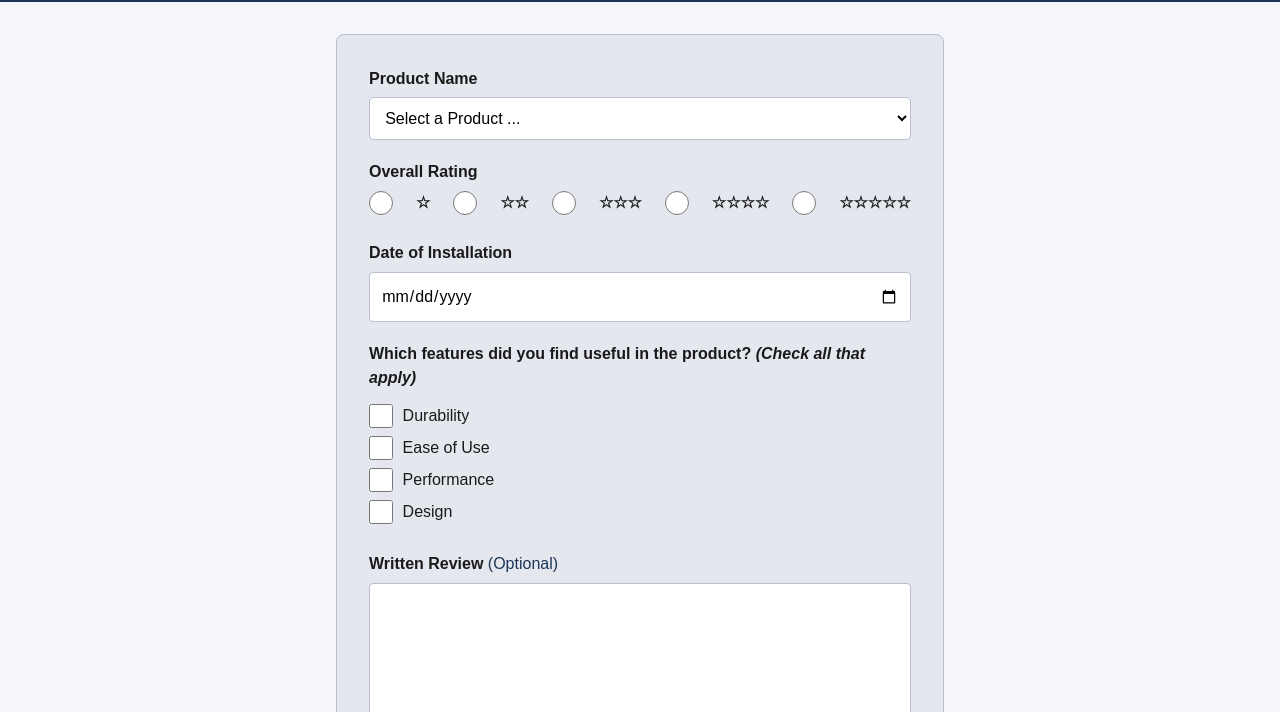
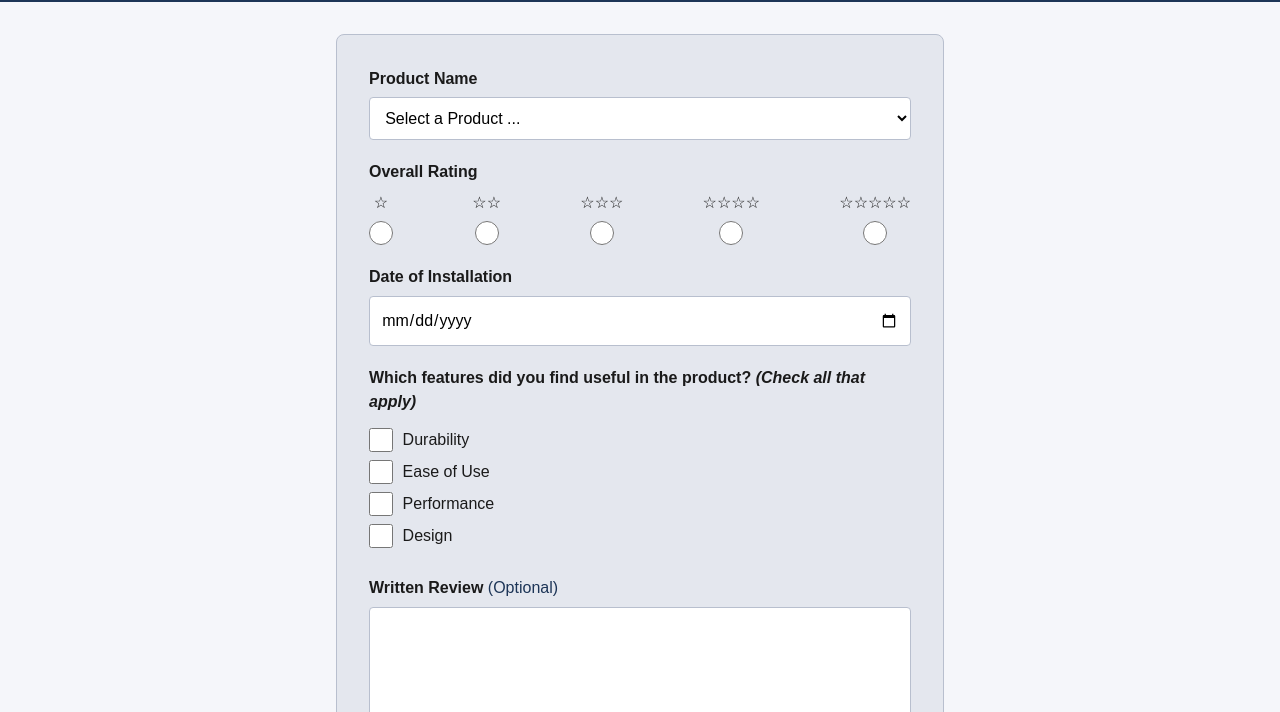
Before and after one commit to Collins-7fx/wdd131, a plain HTML site: page form.html in a window 1280 px wide. Shown: the part 88-800 px from the top of the page. Drawn offline with Linux system fonts and the light colour scheme.

Commit message:
W05 Assignment

```diff
--- a/form.html
+++ b/form.html
@@ -28,16 +28,26 @@
             <fieldset class="rating">
                 <legend>Overall Rating</legend>
                 <div class="stars">
-                    <input type="radio" id="rating1" name="rating" value="1" required>
-                    <label for="rating1">&star;</label>
-                    <input type="radio" id="rating2" name="rating" value="2">
-                    <label for="rating2">&star;&star;</label>
-                    <input type="radio" id="rating3" name="rating" value="3">
-                    <label for="rating3">&star;&star;&star;</label>
-                    <input type="radio" id="rating4" name="rating" value="4">
-                    <label for="rating4">&star;&star;&star;&star;</label>
-                    <input type="radio" id="rating5" name="rating" value="5">
+                    <div class="star">
+                        <input type="radio" id="rating1" name="rating" value="1" required>
+                        <label for="rating1">&star;</label>
+                    </div>
+                    <div class="star">
+                        <input type="radio" id="rating2" name="rating" value="2" required>
+                        <label for="rating2">&star;&star;</label>
+                    </div>
+                    <div class="star">
+                        <input type="radio" id="rating3" name="rating" value="3" required>
+                        <label for="rating3">&star;&star;&star;</label>
+                    </div>
+                    <div class="star">
+                        <input type="radio" id="rating4" name="rating" value="4" required>
+                        <label for="rating4">&star;&star;&star;&star;</label>
+                    </div>
+                    <div class="star">
+                        <input type="radio" id="rating5" name="rating" value="5" required>
                     <label for="rating5">&star;&star;&star;&star;&star;</label>
+                    </div>
                 </div>
             </fieldset>
 
```
